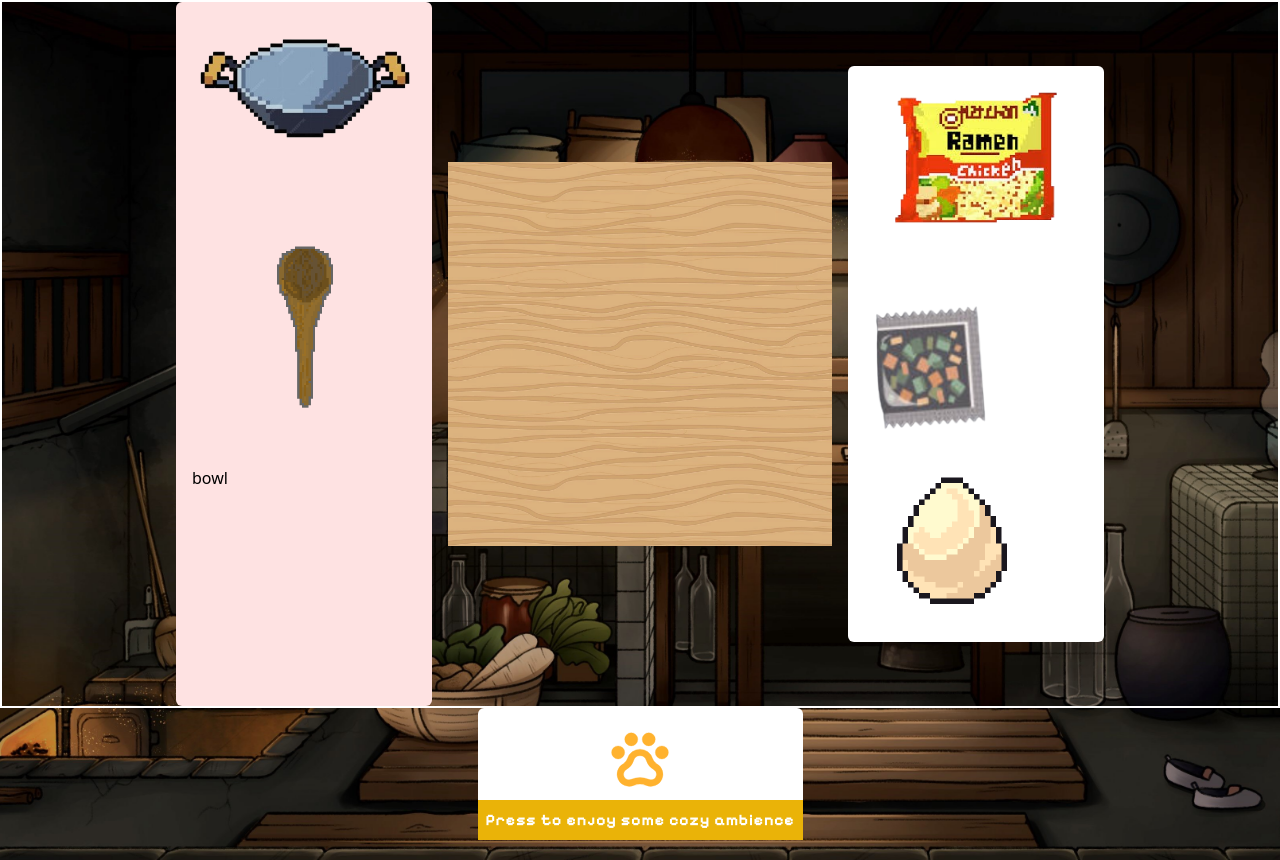
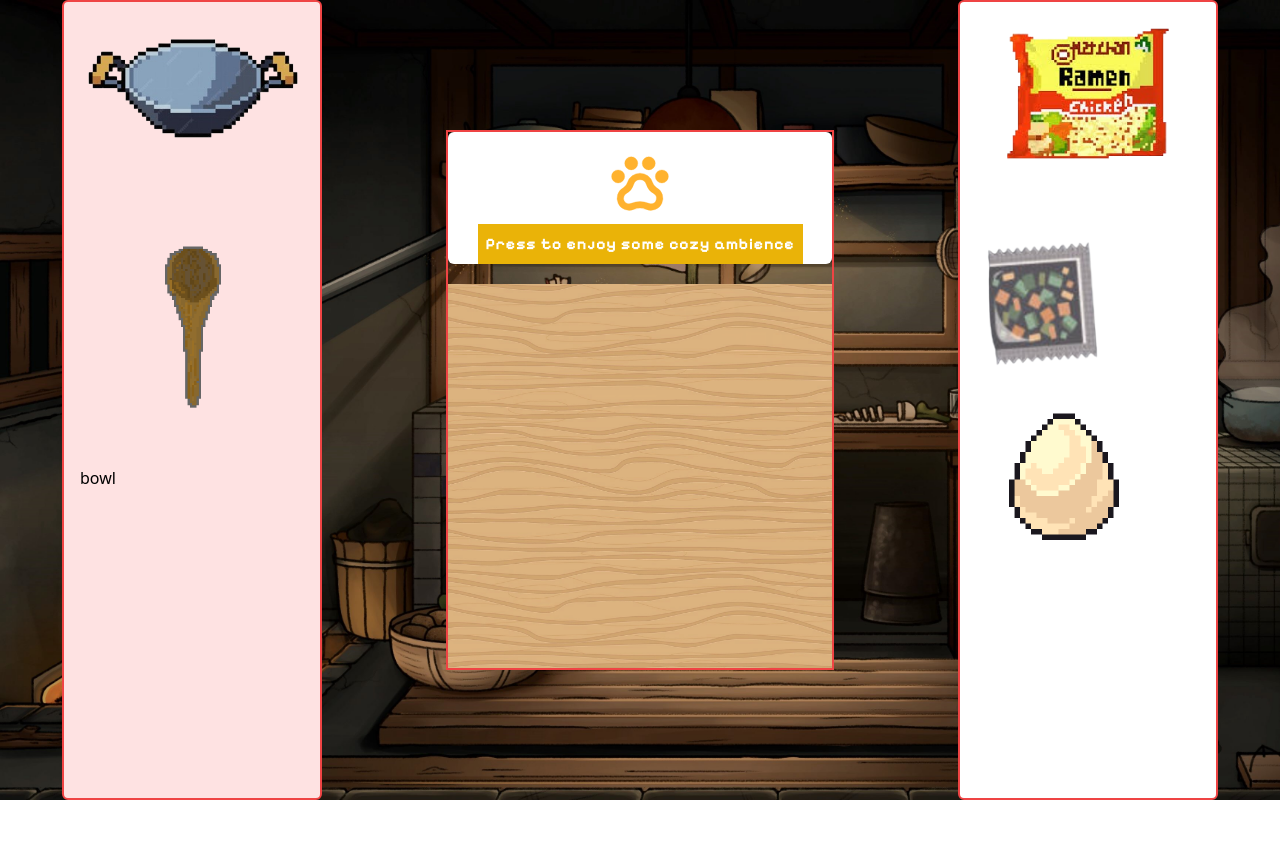
Before and after one commit to khaulanauman/ra-meow-n, a React (Vite) app: page /game in a window 1280 px wide. After the commit the page ends 800 px from the top, so only its background shows below. Built offline with nearby package versions, Linux system fonts and the light colour scheme; no server answers; what aws-amplify would draw is missing.

Commit message:
fixed layout of game page

```diff
--- a/src/pages/gamePage.tsx
+++ b/src/pages/gamePage.tsx
@@ -2,12 +2,11 @@ import BackgroundAudio from "../components/BackgroundAudio";
 export default function gamePage() {
   return (
     <div
-      className="flex flex-col items-center justify-center min-h-screen lg:bg-[url('/images/main-bg-large.png')]
+      className="flex items-center justify-around min-h-screen lg:bg-[url('/images/main-bg-large.png')]
     xl:bg-[url('/images/game-bg.jpg')] bg-[url('/images/main-bg-small.png')]
     bg-cover bg-center bg-no-repeat"
     >
-      <div className="kitchen-board border-2 border-white flex justify-center items-center w-full gap-4">
-        <div className="utensils bg-red-100 p-4 rounded-md">
+      <div className="border-2 border-red-500 utensils min-h-screen bg-red-100 p-4 rounded-md">
         <div className="pan w-56 h-56">
           <img src="/images/pot.png" alt="pot" />
         </div>
@@ -16,8 +15,19 @@ export default function gamePage() {
         </div>
         <div className="bowl w-56 h-56">bowl</div>
       </div>
+      <div className="main border-2 border-red-500">
+        <div className="audio-opt mb-5 bg-white rounded-md flex flex-col items-center">
+          <BackgroundAudio />
+          <p
+            className="xl:text-s text-s p-2 font-bold text-center text-white
+          bg-yellow-500 font-pixelify tracking-wider"
+          >
+            Press to enjoy some cozy ambience
+          </p>
+        </div>
         <div className="board flex flex-col h-96 w-96 justify-center items-center lg:bg-[url('/images/board.png')] bg-cover bg-center bg-no-repeat"></div>
-        <div className="ingredients min-h-full bg-white p-4 rounded-md">
+      </div>
+      <div className="ingredients min-h-screen border-2 border-red-500  bg-white p-4 rounded-md">
         <div className="ramen w-56 h-56">
           <img src="/images/ramen.png" alt="ramen" />
         </div>
@@ -29,15 +39,5 @@ export default function gamePage() {
         </div>
       </div>
     </div>
-      <div className="audio-opt mb-5 bg-white rounded-md flex flex-col items-center">
-        <BackgroundAudio />
-        <p
-          className="xl:text-s text-s p-2 font-bold text-center text-white
-          bg-yellow-500 font-pixelify tracking-wider"
-        >
-          Press to enjoy some cozy ambience
-        </p>
-      </div>
-    </div>
   );
 }
```
Lines whose indentation alone changed are shown as unchanged.
